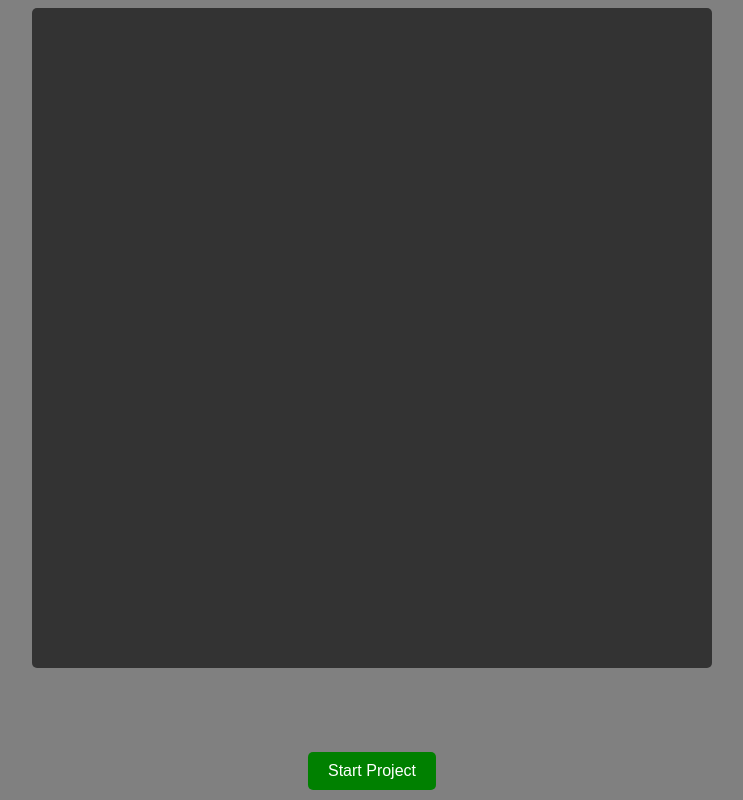
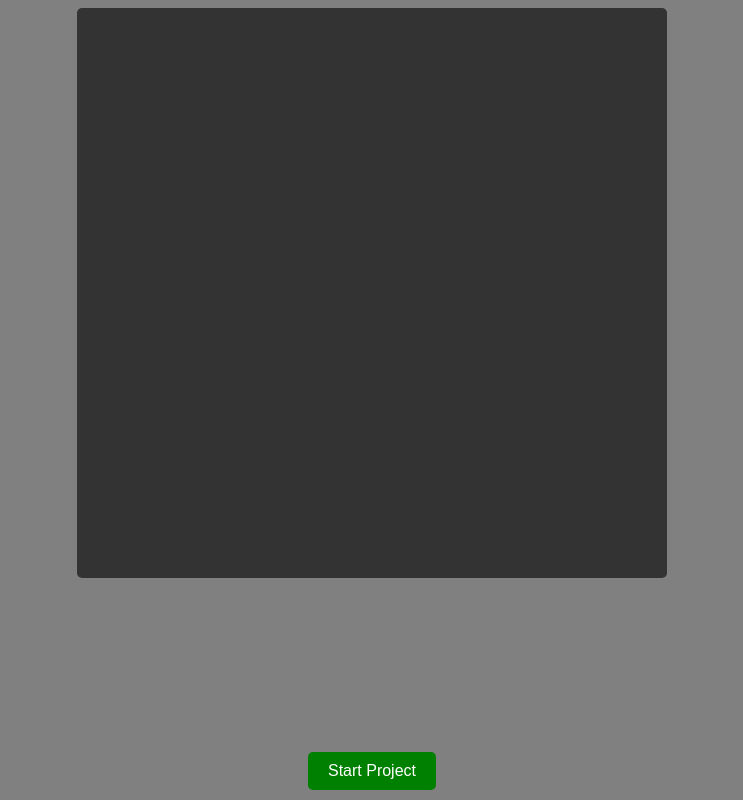
Before and after one commit to Breakout-X/VHS, a plain HTML site: page index.html in a window 1280 px wide. Shown: the whole page, without its empty margins (268-1011 px from the left). Drawn offline with Linux system fonts and the light colour scheme.

Commit message:
Update index.html
Signed-off-by: Breakout-X The Rexercat <153556885+Breakout-X@users.noreply.github.com>

```diff
--- a/index.html
+++ b/index.html
@@ -11,7 +11,7 @@
     <link rel="icon" type="image/png" sizes="16x16" href="favicon.ico">
 
     <!-- Page title -->
-    <title>Advanced Sprite Example</title>
+    <title>VHS</title>
 
     <!-- Styles -->
     <style>
@@ -26,8 +26,8 @@
             background-color: #333;
             display: block;
             margin: 0 auto;
-            width: 80vh;
-            height: 80vh;
+            width: 550px;
+            height: 550px;
         }
         #mobileControls {
             position: fixed;
```
